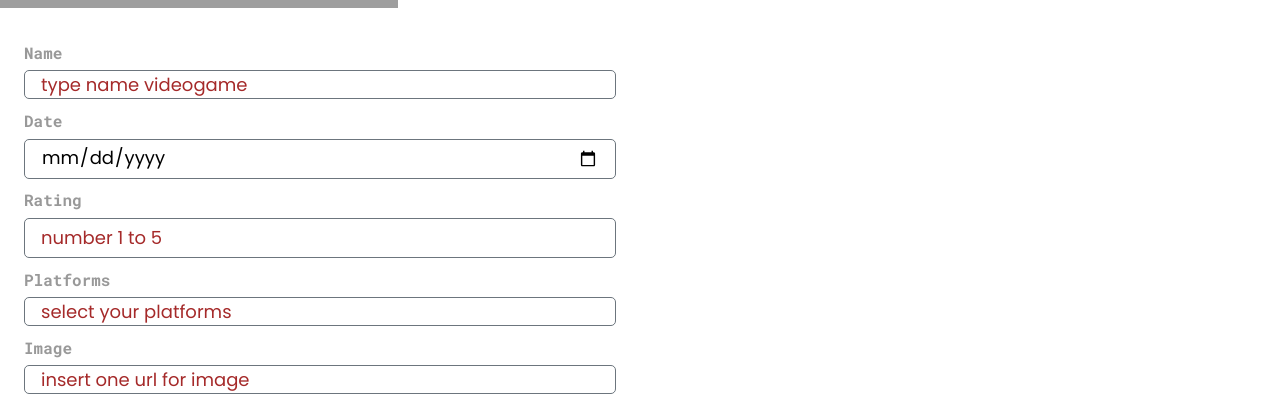
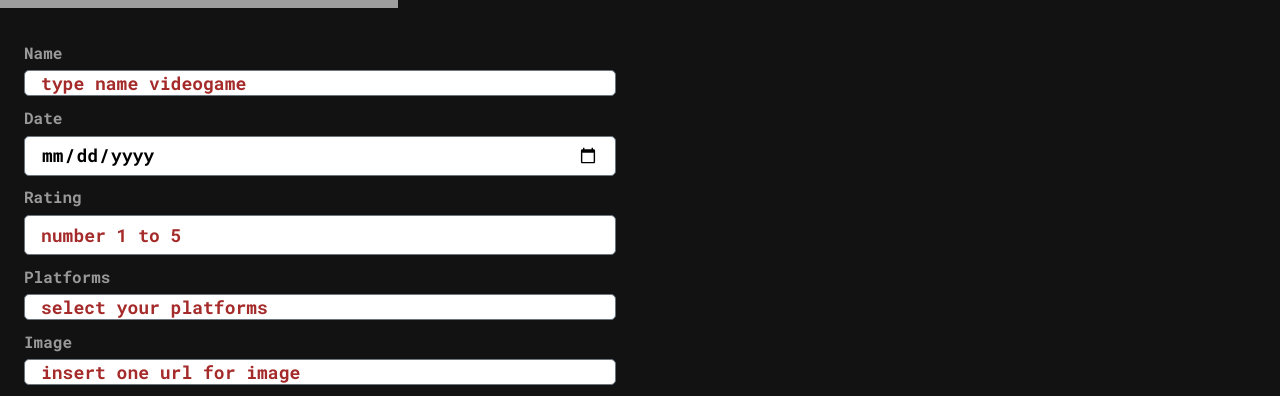
Before and after one commit to Spai26/PI-videogames, a React (Create React App) app in the folder client/: page /create in a window 1280 px wide. Shown: the part 412-808 px from the top of the page. Built offline with nearby package versions, Linux system fonts and the light colour scheme; grey boxes are pictures that could not be loaded.

Commit message:
adding new rules for components

```diff
--- a/client/src/information/css/app.css
+++ b/client/src/information/css/app.css
@@ -6,16 +6,25 @@
 *::after {
   box-sizing: border-box;
 }
-
+html,
 body {
   margin: 0;
   padding: 0;
-  width: 100vw;
-  max-width: 100%;
-  font-family: Arial, Helvetica, sans-serif;
-  font-size: 16px;
+  width: 100%;
+  height: 100%;
 }
 
+body::-webkit-scrollbar {
+  width: 0.5rem;
+}
+
+body::-webkit-scrollbar-track {
+  background-color: var(--bg-primary);
+}
+
+body::-webkit-scrollbar-thumb {
+  background-color: var(--bg-secundary);
+}
 a,
 a:active,
 a:visited {
@@ -45,10 +54,61 @@ img {
 }
 
 .App {
+  width: 100%;
   min-height: 100vh;
-
   background-position: center center;
   background-size: cover;
   background-repeat: no-repeat;
   background-attachment: fixed;
+  background-color: var(--bg-primary);
+  color: var(--color-base);
 }
+
+.btn_basic {
+  width: 250px;
+  text-decoration: none;
+  border: none;
+  color: var(--color-base);
+  font-size: 25px;
+  border-radius: 5px;
+  background-color: var(--bg-secundary);
+  padding: 1rem;
+  text-align: center;
+  cursor: pointer;
+  transition: 0.5s all;
+}
+
+.btn_basic:hover {
+  background-color: red;
+}
+
+.error,
+.landing .loading {
+  width: 100%;
+  height: 100vh;
+  display: flex;
+  justify-content: center;
+  align-items: center;
+}
+
+.error,
+.landing {
+  width: 100%;
+  height: 100vh;
+  display: flex;
+  justify-content: center;
+  align-items: center;
+  background-image: url(../assets/img/moon_over_mondstadt.jpg);
+  background-size: cover;
+  height: 100vh;
+}
+
+.container {
+  display: flex;
+  justify-content: center;
+  align-items: center;
+}
+
+.home {
+  scroll-behavior: smooth;
+}
--- a/client/src/information/css/variables.css
+++ b/client/src/information/css/variables.css
@@ -3,10 +3,20 @@
 
 @import url("https://fonts.googleapis.com/css2?family=Poppins&display=swap");
 
+@import url("https://fonts.googleapis.com/css2?family=Inter&family=Poppins&display=swap");
+
 :root {
+  font-family: "Inter, sans-serif";
+  font-size: 16px;
   --font-primary: "Roboto Mono", monospace;
-  --font-body: "Poppins", sans-serif;
+  --font-secundary: "Poppins", sans-serif;
   --border-general: 5px;
   --color-base: #fff;
   --color-primary: #6c757d;
+  --color-secundary: #333;
+  --color-ternary: red;
+  --bg-primary: #121212;
+  --bg-secundary: #2a2a2a;
+  --max-content: 1500px;
+  --transition-speed: 600ms;
 }
```
